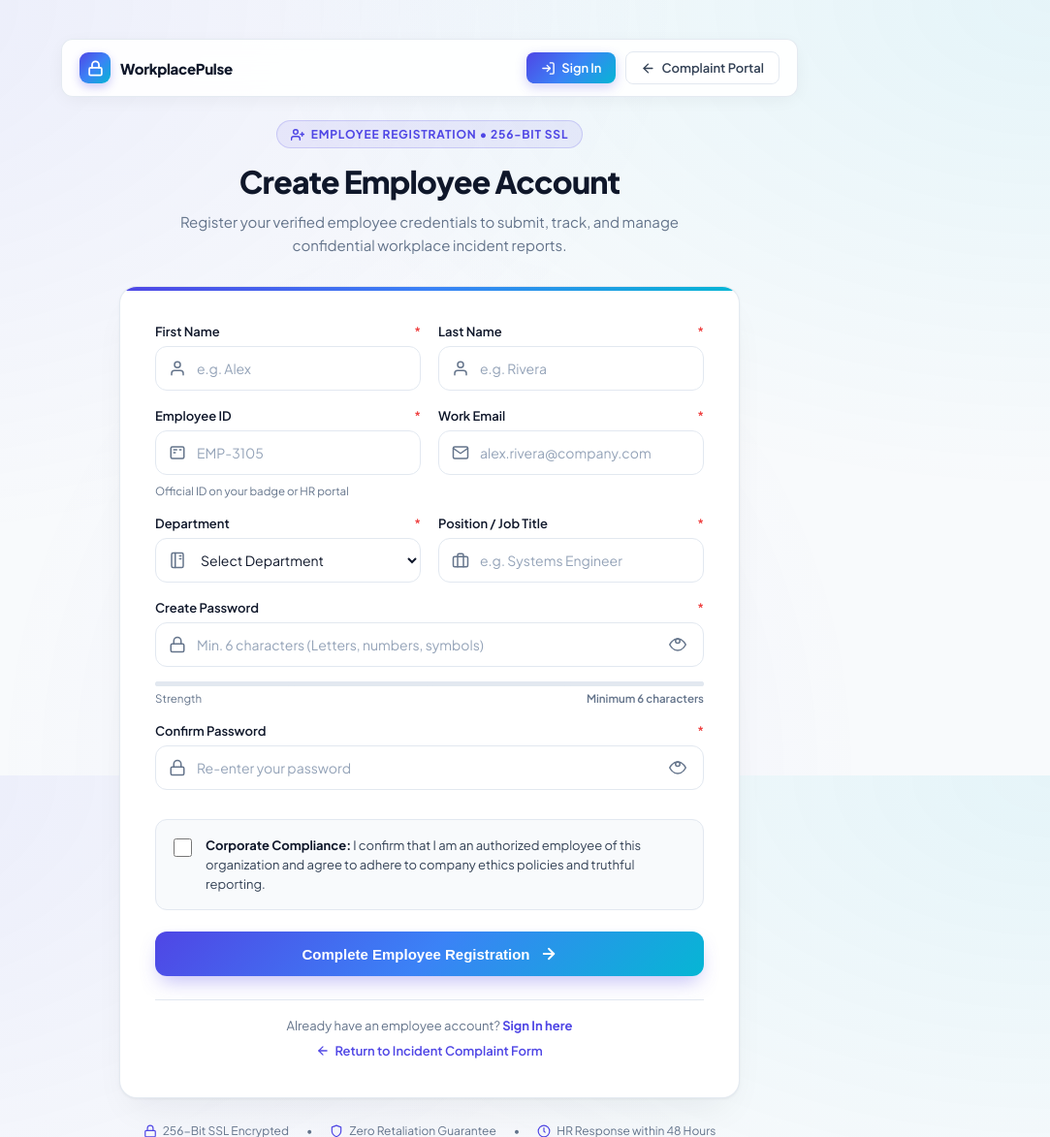
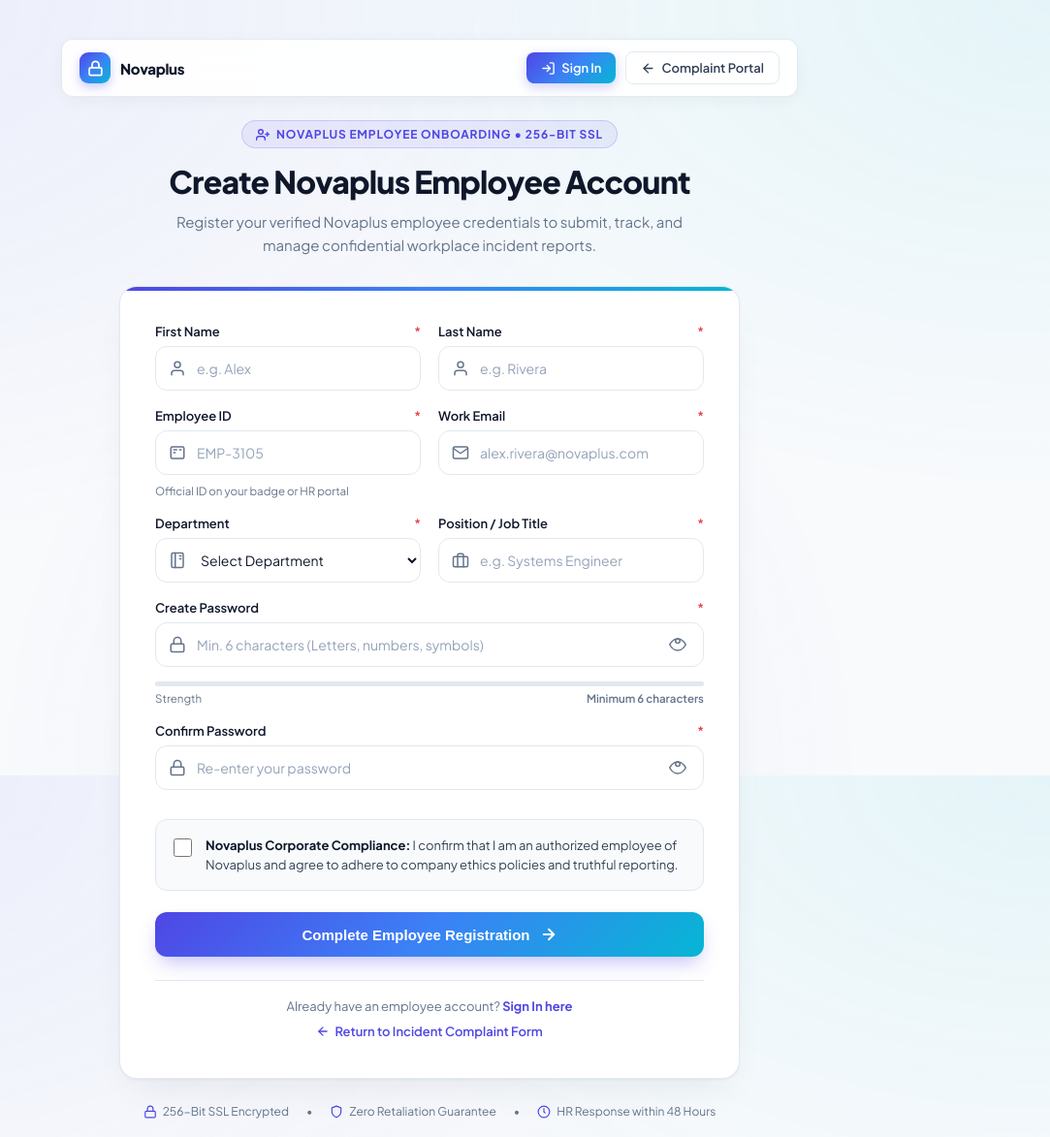
Before and after one commit to tusharshivade/employee-complaint-app, a Flask app: page /signup in a window 1280 px wide. Shown: the top 1173 px of the page at 97% size, without its empty margins (197-1280 px from the left). Run offline with Flask 3, Linux system fonts and the light colour scheme.

Commit message:
FiX: the company name

```diff
--- a/app.py
+++ b/app.py
@@ -114,7 +114,7 @@ def init_db():
                 cur.execute("""
                     INSERT INTO employees (employee_id, first_name, last_name, email, department, position, password_hash)
                     VALUES (%s, %s, %s, %s, %s, %s, %s)
-                """, ('EMP-2048', 'Sarah', 'Jenkins', 'sarah.jenkins@company.com', 'Operations & Tech', 'Software Engineer', hashed_pw))
+                """, ('EMP-2048', 'Sarah', 'Jenkins', 'sarah.jenkins@novaplus.com', 'Operations & Tech', 'Software Engineer', hashed_pw))
                 print("[Init] Demo employee Sarah Jenkins (EMP-2048) seeded successfully.")
 
         db_conn.close()
--- a/static/script.js
+++ b/static/script.js
@@ -105,7 +105,7 @@ function handleLocalSignIn(e) {
             first_name: 'Sarah',
             last_name: 'Jenkins',
             employee_id: identifier.toUpperCase().startsWith('EMP-') ? identifier.toUpperCase() : 'EMP-2048',
-            email: identifier.includes('@') ? identifier : 'sarah.jenkins@company.com',
+            email: identifier.includes('@') ? identifier : 'sarah.jenkins@novaplus.com',
             department: 'Operations & Tech',
             position: 'Software Engineer'
         };
@@ -324,7 +324,7 @@ document.addEventListener('keydown', (e) => {
 
 // Mock SSO Handler
 function handleMockSSO(provider) {
-    alert(`${provider} Single Sign-On:\nIn enterprise production, your corporate Identity Provider (Azure AD / Google Workspace) will authenticate your session. For local testing, please use Employee ID EMP-2048 or create a test employee account.`);
+    alert(`${provider} Single Sign-On:\nIn enterprise production, Novaplus corporate Identity Provider (Azure AD / Google Workspace) will authenticate your session. For local testing, please use Employee ID EMP-2048 or create a test employee account.`);
 }
 
 // ========================================================
--- a/templates/script.js
+++ b/templates/script.js
@@ -105,7 +105,7 @@ function handleLocalSignIn(e) {
             first_name: 'Sarah',
             last_name: 'Jenkins',
             employee_id: identifier.toUpperCase().startsWith('EMP-') ? identifier.toUpperCase() : 'EMP-2048',
-            email: identifier.includes('@') ? identifier : 'sarah.jenkins@company.com',
+            email: identifier.includes('@') ? identifier : 'sarah.jenkins@novaplus.com',
             department: 'Operations & Tech',
             position: 'Software Engineer'
         };
@@ -324,7 +324,7 @@ document.addEventListener('keydown', (e) => {
 
 // Mock SSO Handler
 function handleMockSSO(provider) {
-    alert(`${provider} Single Sign-On:\nIn enterprise production, your corporate Identity Provider (Azure AD / Google Workspace) will authenticate your session. For local testing, please use Employee ID EMP-2048 or create a test employee account.`);
+    alert(`${provider} Single Sign-On:\nIn enterprise production, Novaplus corporate Identity Provider (Azure AD / Google Workspace) will authenticate your session. For local testing, please use Employee ID EMP-2048 or create a test employee account.`);
 }
 
 // ========================================================
--- a/templates/signup.html
+++ b/templates/signup.html
@@ -4,8 +4,8 @@
 <head>
     <meta charset="UTF-8">
     <meta name="viewport" content="width=device-width, initial-scale=1.0">
-    <title>Create Employee Account | WorkplacePulse</title>
-    <meta name="description" content="Register your verified employee account for confidential incident reporting.">
+    <title>Create Novaplus Employee Account</title>
+    <meta name="description" content="Register your verified Novaplus employee account for confidential incident reporting.">
     <link rel="preconnect" href="https://fonts.googleapis.com">
     <link rel="preconnect" href="https://fonts.gstatic.com" crossorigin>
     <link
@@ -26,7 +26,7 @@
                     <path d="M7 11V7a5 5 0 0 1 10 0v4"></path>
                 </svg>
             </div>
-            <span>WorkplacePulse</span>
+            <span>Novaplus</span>
         </a>
         <div class="nav-right">
             <a href="login.html" class="btn-nav btn-nav-primary">
@@ -59,11 +59,11 @@
                 <line x1="20" y1="8" x2="20" y2="14"></line>
                 <line x1="23" y1="11" x2="17" y2="11"></line>
             </svg>
-            Employee Registration • 256-Bit SSL
+            Novaplus Employee Onboarding • 256-Bit SSL
         </div>
-        <h1 class="portal-title">Create Employee Account</h1>
+        <h1 class="portal-title">Create Novaplus Employee Account</h1>
         <p class="portal-subtitle">
-            Register your verified employee credentials to submit, track, and manage confidential workplace incident reports.
+            Register your verified Novaplus employee credentials to submit, track, and manage confidential workplace incident reports.
         </p>
     </header>
 
@@ -166,7 +166,7 @@
                                 <polyline points="22,6 12,13 2,6"></polyline>
                             </svg>
                             <input type="email" id="signup_email" name="email" class="form-control"
-                                placeholder="alex.rivera@company.com" required autocomplete="email">
+                                placeholder="alex.rivera@novaplus.com" required autocomplete="email">
                         </div>
                     </div>
 
@@ -282,8 +282,8 @@
                 <div class="declaration-card" style="margin: 16px 0 22px;">
                     <input type="checkbox" id="signup_declaration" name="declaration" value="yes" required>
                     <label for="signup_declaration" class="declaration-text">
-                        <strong>Corporate Compliance:</strong> I confirm that I am an authorized employee of this
-                        organization and agree to adhere to company ethics policies and truthful reporting.
+                        <strong>Novaplus Corporate Compliance:</strong> I confirm that I am an authorized employee of Novaplus
+                        and agree to adhere to company ethics policies and truthful reporting.
                     </label>
                 </div>
 
```
Also changed, not shown: static/index.html (+5 -5 lines), static/login.html (+9 -9 lines), static/signup.html (+9 -9 lines), templates/index.html (+5 -5 lines), templates/login.html (+9 -9 lines).
